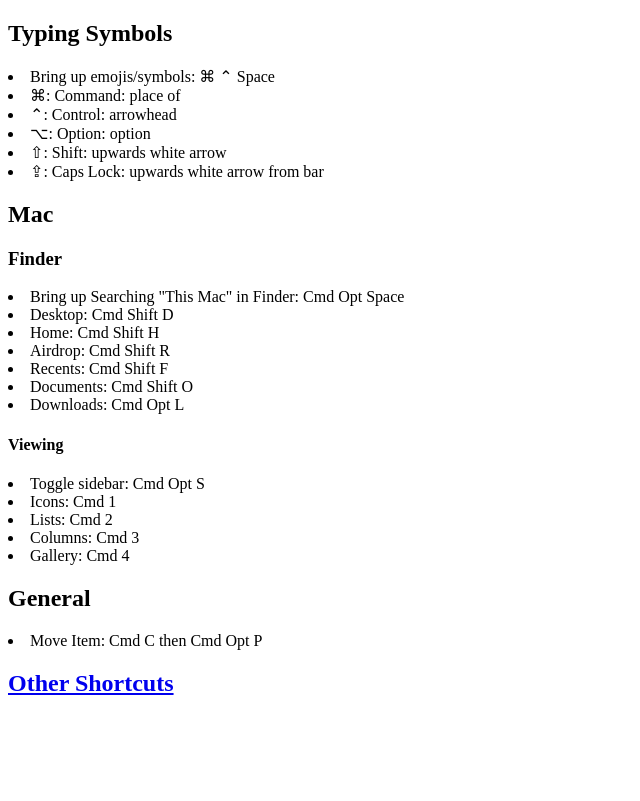
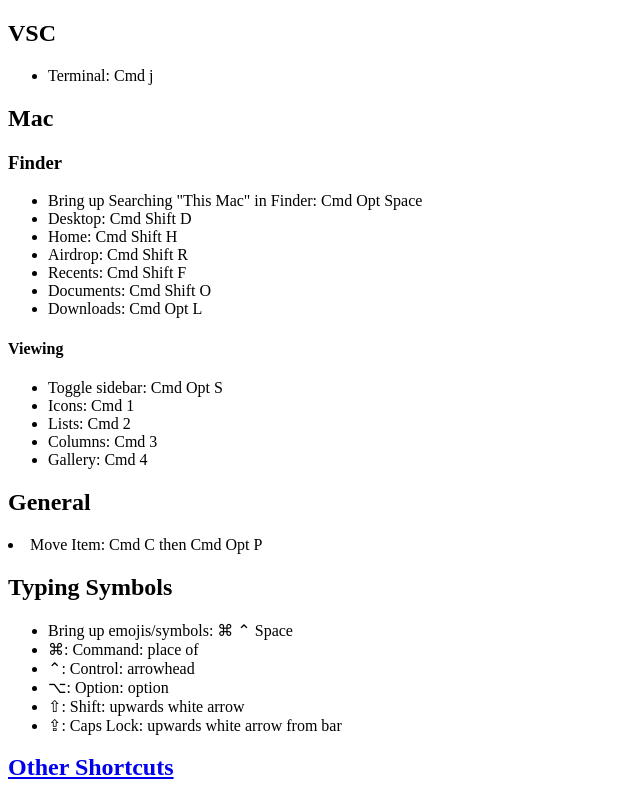
Before and after one commit to andystoys/shortcuts, a plain HTML site: page index.html in a window 1280 px wide. Shown: the whole page, without its empty margins (0-640 px from the left). Drawn offline with Linux system fonts and the light colour scheme.

Commit message:
Update index.html

```diff
--- a/index.html
+++ b/index.html
@@ -6,16 +6,15 @@
 </head>
 
 <body>
-    <h2>Typing Symbols</h2>
-    <li>Bring up emojis/symbols: ⌘ ⌃ Space</li>
-    <li>⌘: Command: place of</li>
-    <li>⌃: Control: arrowhead</li>
-    <li>⌥: Option: option</li>
-    <li>⇧: Shift: upwards white arrow</li>
-    <li>⇪: Caps Lock: upwards white arrow from bar</li>
+
+    <h2>VSC</h2>
+    <ul>
+        <li>Terminal: Cmd j</li>
+    </ul>
 
     <h2>Mac</h2>
     <h3>Finder</h3>
+    <ul>
         <li>Bring up Searching "This Mac" in Finder: Cmd Opt Space</li>
         <li>Desktop: Cmd Shift D</li>
         <li>Home: Cmd Shift H</li>
@@ -23,16 +22,29 @@
         <li>Recents: Cmd Shift F</li>
         <li>Documents: Cmd Shift O</li>
         <li>Downloads: Cmd Opt L</li>
+    </ul>
 
     <h4>Viewing</h4>
+    <ul>
         <li>Toggle sidebar: Cmd Opt S</li>
         <li>Icons: Cmd 1</li>
         <li>Lists: Cmd 2</li>
         <li>Columns: Cmd 3</li>
         <li>Gallery: Cmd 4</li>
+    </ul>
 
     <h2>General</h2>
     <li>Move Item: Cmd C then Cmd Opt P</li>
+
+    <h2>Typing Symbols</h2>
+    <ul>
+        <li>Bring up emojis/symbols: ⌘ ⌃ Space</li>
+        <li>⌘: Command: place of</li>
+        <li>⌃: Control: arrowhead</li>
+        <li>⌥: Option: option</li>
+        <li>⇧: Shift: upwards white arrow</li>
+        <li>⇪: Caps Lock: upwards white arrow from bar</li>
+    </ul>
 
     <h2><a href="https://support.apple.com/en-us/HT201236">Other Shortcuts</h2>
 </body>
```
Lines whose indentation alone changed are shown as unchanged.
